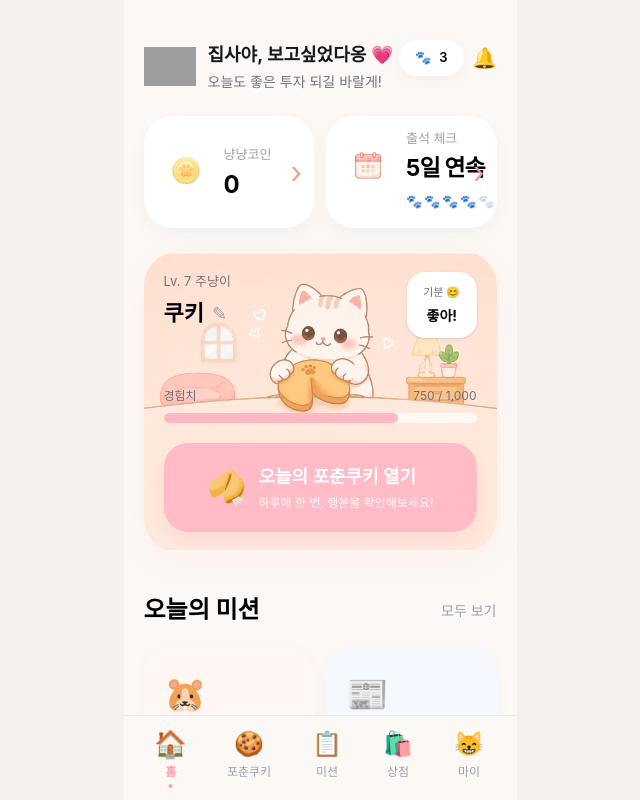
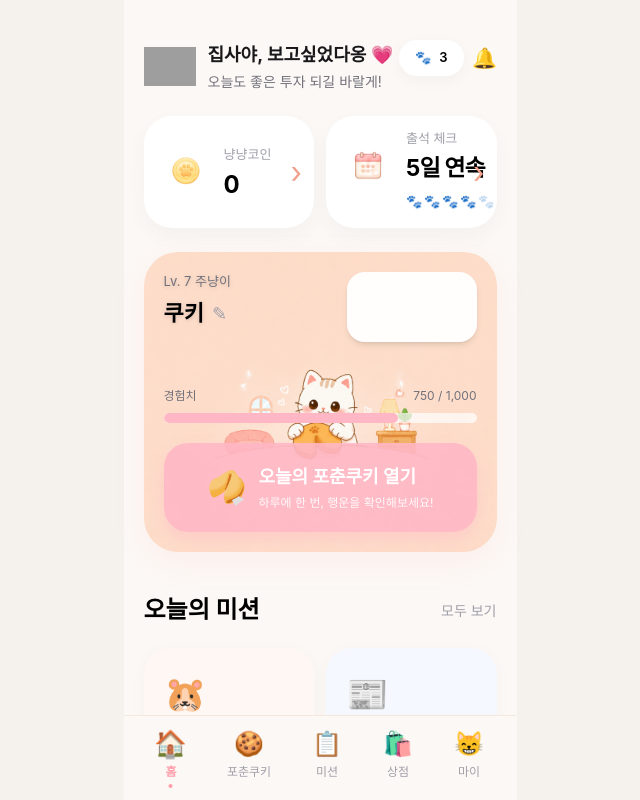
Before and after one commit to sojung627/nyang-cookie, a React (Vite) app: page / in a window 1280 px wide. Shown: the top 800 px of the page, without its empty margins (320-960 px from the left). Built offline with nearby package versions, Linux system fonts and the light colour scheme; grey boxes are pictures that could not be loaded.

Commit message:
홈 디자인 수정

```diff
--- a/src/index.css
+++ b/src/index.css
@@ -1 +1,10 @@
 @import "tailwindcss";
+
+@keyframes float {
+  0%, 100% {
+    transform: translateY(0);
+  }
+  50% {
+    transform: translateY(-6px);
+  }
+}
--- a/src/pages/Home.jsx
+++ b/src/pages/Home.jsx
@@ -104,22 +104,32 @@ function Home({ setScreen }) {
         </section>
 
         <section onClick={() => setScreen("포춘쿠키")} className="mx-5 mt-6 relative overflow-hidden rounded-[34px] shadow-[0_10px_30px_rgba(255,182,193,0.12)] cursor-pointer active:scale-[0.985] transition-transform">
+
+          {/* 배경 이미지 - 오버레이 없이 그대로 */}
           <div className="absolute inset-0 bg-cover bg-center" style={{ backgroundImage: `url(${mainCat})` }} />
-          <div className="absolute inset-0 bg-[#fff3ec]/25" />
+
+          {/* ❌ 이 줄 삭제: <div className="absolute inset-0 bg-[#fff3ec]/25" /> */}
+
           <div className="relative z-10 h-[300px] p-5 flex flex-col justify-between">
+
+            {/* 상단 - 반투명 배경 없이 그림자로만 가독성 확보 */}
             <div className="flex items-start justify-between">
               <div>
-                <p className="text-zinc-500 text-[13px]">Lv. 7 주냥이</p>
+                <p className="text-zinc-500 text-[13px] drop-shadow-sm">Lv. 7 주냥이</p>
                 <div className="flex items-center gap-2 mt-2">
-                  <h2 className="text-[22px] font-bold leading-none">쿠키</h2>
+                  <h2 className="text-[22px] font-bold leading-none drop-shadow-sm">쿠키</h2>
                   <span className="text-zinc-400 text-[18px]">✎</span>
                 </div>
               </div>
-              <div className="bg-white rounded-[18px] px-4 py-3 shadow-sm text-center">
-                <p className="text-[11px] text-zinc-500">기분 😊</p>
-                <p className="font-bold mt-1 text-[14px]">좋아!</p>
-              </div>
+
+                {/* 기분 말풍선 - 흰 배경으로 배경과 분리 */}
+                <div className="w-[130px] h-[70px] bg-white/95 rounded-[18px] px-4 py-3 shadow-md text-center animate-[float_2.8s_ease-in-out_infinite]">
+                  <p className="text-[11px] text-zinc-500"></p>
+                  <p className="font-bold mt-1 text-[14px]"></p>
+                </div>
             </div>
+
+            {/* 하단 - 경험치 + 버튼 */}
             <div>
               <div className="flex justify-between text-[12px] text-zinc-500 mb-2">
                 <span>경험치</span>
@@ -133,17 +143,12 @@ function Home({ setScreen }) {
                   e.stopPropagation()
                   setIsFortuneOpen(true)
                 }}
-                className="mt-5 w-full rounded-[24px] bg-[#ffb7c5]/90 py-5 shadow-[0_8px_18px_rgba(255,183,197,0.3)] active:scale-[0.985] transition-transform">
+                className="mt-5 w-full rounded-[24px] bg-[#ffb7c5]/90 py-5 shadow-[0_8px_18px_rgba(255,183,197,0.45)] active:scale-[0.985] transition-transform">
                 <div className="flex items-center justify-center gap-3">
                   <span className="text-[32px]">🥠</span>
-
                   <div className="text-left">
-                    <p className="text-white font-bold text-[18px]">
-                      오늘의 포춘쿠키 열기
-                    </p>
-                    <p className="text-white/90 text-[12px] mt-1">
-                      하루에 한 번, 행운을 확인해보세요!
-                    </p>
+                    <p className="text-white font-bold text-[18px]">오늘의 포춘쿠키 열기</p>
+                    <p className="text-white/90 text-[12px] mt-1">하루에 한 번, 행운을 확인해보세요!</p>
                   </div>
                 </div>
               </button>
```
Also changed, not shown: src/assets/mainCat.png.
